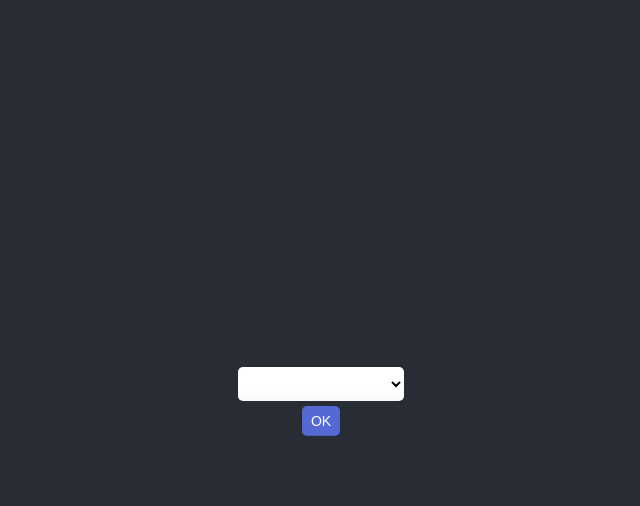
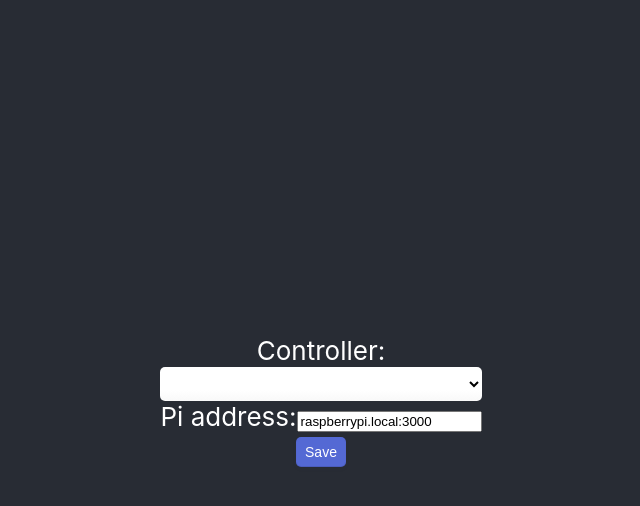
Before and after one commit to tonnguyen/sphero-rvr, a React (Create React App) app: page / in a window 1280 px wide. Both pictures are taken after a click on the picture 1250 px from the left and 30 px from the top of the page. Shown: the top 506 px of the page, without its empty margins (319-959 px from the left). Built offline with nearby package versions, Linux system fonts and the light colour scheme.

Commit message:
Config Pi address

```diff
--- a/src/App.css
+++ b/src/App.css
@@ -11,9 +11,6 @@
 }
 
 .Main {
-  background-size: cover;
-  background-repeat: no-repeat;
-  background-position: center;
   display: flex;
   flex-direction: row;
   justify-content: center;
@@ -76,7 +73,8 @@
   height: 9px;
 }
 
-button {
+.Button {
+  margin-top: 5px;
   border: 0;
   outline: 0;
   cursor: pointer;
--- a/src/App.js
+++ b/src/App.js
@@ -5,12 +5,12 @@ import Settings from './components/settings';
 
 function App() {
   const [screen, setScreen] = useState('main');
-  const [gamepadId, setGamepadId] = useState('');
+  const [settings, setSettings] = useState({ piAddress: 'raspberrypi.local:3000' });
   return (
     <div className="App">
-        {screen === 'main' && <Main gamepadId={gamepadId} showSettings={() => setScreen('settings')} />}
-        {screen === 'settings' && <Settings gamepadId={gamepadId} close={(settings) => {
-          setGamepadId(settings.gamepadId);
+        {screen === 'main' && <Main gamepadId={settings.gamepadId} piAddress={settings.piAddress} showSettings={() => setScreen('settings')} />}
+        {screen === 'settings' && <Settings settings={settings} close={(settings) => {
+          setSettings(settings);
           setScreen('main');
         }} />}
     </div>
--- a/src/components/settings.js
+++ b/src/components/settings.js
@@ -1,7 +1,8 @@
 import { useState, useCallback, useEffect } from 'react';
 
 function Settings(props) {
-    const [gamepadId, setGamepadId] = useState(props.gamepadId);
+    const [gamepadId, setGamepadId] = useState(props.settings.gamepadId);
+    const [piAddress, setPiAddress] = useState(props.settings.piAddress);
     const [ids, setIds] = useState([]);
 
     const scan = useCallback(() => {
@@ -26,15 +27,31 @@ function Settings(props) {
     useEffect(() => scan(), [scan]);
 
     return (
-        <>
+        <form onSubmit={(e) => {
+            submit(props, ids, gamepadId, piAddress);
+            e.preventDefault();
+        }}>
             <div>
+                <label>Controller:</label>
                 <select value={gamepadId} onChange={(e) => setGamepadId(e.target.value)}>
                     {ids.map(id => <option key={id} value={id}>{id}</option>)}
                 </select>
             </div>
-            <div><button onClick={() => props.close({ gamepadId: gamepadId || (ids.length > 0 ? ids[0] : '') })}>OK</button></div>
-        </>
+            <div>
+                <label>Pi address:</label>
+                <input type="text" value={piAddress} onChange={(e) => setPiAddress(e.target.value)} ></input>
+            </div>
+            <div>
+            <input type="submit" value="Save" className='Button' /></div>
+        </form>
     );
 }
 
+const submit = (props, ids, gamepadId, piAddress) => {
+    props.close({
+        gamepadId: gamepadId ?? (ids.length > 0 ? ids[0] : ''),
+        piAddress,
+    });
+}
+
 export default Settings;
```
Also changed, not shown: src/components/main.js (+4 -2 lines).
